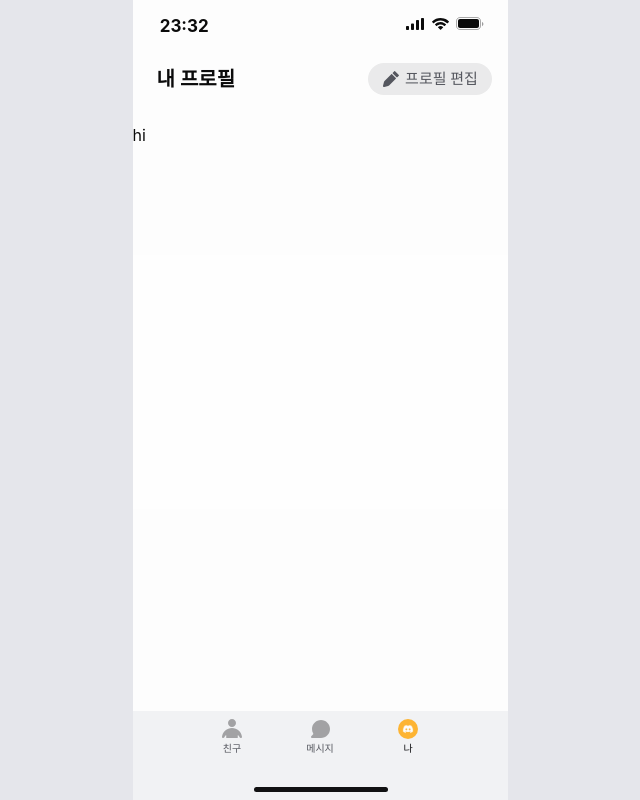
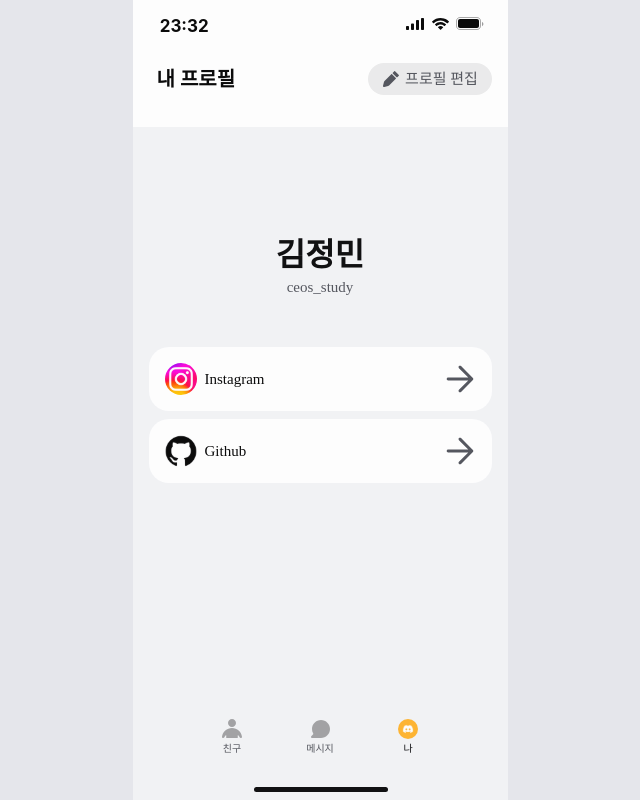
Before and after one commit to CEOS-Developers/react-messenger-19th, a React (Create React App) app: page /profile in a window 1280 px wide. Shown: the whole page, without its empty margins (320-960 px from the left). Built offline with nearby package versions, Linux system fonts and the light colour scheme; a web font is replaced by a local one.

Commit message:
Feat : make default profile UI

```diff
--- a/src/components/non-fixed/EmptyChatBody/EmptyChatBody.tsx
+++ b/src/components/non-fixed/EmptyChatBody/EmptyChatBody.tsx
@@ -16,7 +16,7 @@ const StyledEmptyChatBody = styled.div`
 const StyledProfileGroupUIContainer = styled.div`
   width: 100%;
   height: fit-content;
-  /* padding: 16px 94px 0px 94px; */
+
   padding-top: 16px;
   display: flex;
   justify-content: center;
--- a/src/components/non-fixed/EmptyChatBody/ProfileGroupUI/ProfileGroupUI.tsx
+++ b/src/components/non-fixed/EmptyChatBody/ProfileGroupUI/ProfileGroupUI.tsx
@@ -2,11 +2,9 @@
 import styled from 'styled-components';
 
 const StyledProfileGroupUI = styled.div`
-  /* width: 187px; */
   width: 100%;
   height: 187px;
-  /* margin: 16px 94px 0px 94px; */
-  /* background-color: black; */
+
   display: flex;
   flex-direction: column;
   justify-content: space-between;
@@ -15,12 +13,11 @@ const StyledProfileGroupUI = styled.div`
 `;
 
 const StyledEightyDiscordImage = styled.img`
-  widh: 80px;
+  width: 80px;
   height: 80px;
 `;
 
 const StyledNameComponent = styled.div`
-  /* width: 116px; */
   width: 100%;
   height: 68px;
   display: flex;
@@ -31,7 +28,6 @@ const StyledNameComponent = styled.div`
 `;
 
 const StyledBigName = styled.p`
-  /* width: 83px; */
   width: 100%;
   height: 41px;
   font-size: ${(props) => props.theme.textStyle.fontSize.h1};
--- a/src/components/non-fixed/ProfileBody/ProfileContent/ProfileContent.tsx
+++ b/src/components/non-fixed/ProfileBody/ProfileContent/ProfileContent.tsx
@@ -1,10 +1,119 @@
 import styled from 'styled-components';
+import { Link } from 'react-router-dom';
 
 const StyledProfileContent = styled.div`
   flex-grow: 1;
   margin-top: 16px;
+  padding-top: 57px;
+  background-color: ${(props) => props.theme.color.grayLight};
+  display: flex;
+  flex-direction: column;
+  justify-content: flex-start;
+  align-items: center;
+`;
+
+const StyledProfileNameContainer = styled.div`
+  width: 120px;
+  height: 68px;
+  margin-top: 47px;
+  margin-bottom: 48px;
+  display: flex;
+  flex-direction: column;
+  justify-content: space-between;
+  align-items: center;
+  row-gap: 4px;
+`;
+
+const StyledUsername = styled.p`
+  width: 100%;
+  height: 41px;
+  font-size: ${(props) => props.theme.textStyle.fontSize.h1};
+  line-height: ${(props) => props.theme.textStyle.lineHeight.h1};
+  font-weight: 600;
+  color: ${(props) => props.theme.color.black};
+  font-family: Pretendard;
+  text-align: center;
+`;
+
+const StyledStudy = styled.div`
+  width: 77px;
+  height: 23px;
+  font-size: ${(props) => props.theme.textStyle.fontSize.body1};
+  line-height: ${(props) => props.theme.textStyle.lineHeight.body1};
+  font-weight: 500;
+  font-family: Prtendard;
+  color: ${(props) => props.theme.color.grayDark};
+  text-align: center;
+`;
+
+const StyledSnsContainer = styled.div`
+  width: 343px;
+  height: 64px;
+  border-radius: 20px;
+  padding: 16px;
+  background-color: ${(props) => props.theme.color.white};
+  display: flex;
+  justify-content: space-between;
+  column-gap: 8px;
+  margin-bottom: 8px;
+  &:hover {
+    cursor: pointer;
+  }
+  > a {
+    text-decoration: none;
+    color: inherit;
+    display: block;
+  }
+`;
+
+const SnsImage = styled.img`
+  width: 32px;
+  height: 32px;
+`;
+
+const SnsName = styled.p`
+  width: 231px;
+  height: 100%;
+  font-size: ${(props) => props.theme.textStyle.fontSize.body1};
+  line-height: ${(props) => props.theme.textStyle.lineHeight.body1};
+  font-family: Pretendard;
+  font-weight: 500;
+  color: ${(props) => props.theme.textStyle.lineHeight.body1};
+  display: flex;
+  align-items: center;
 `;
 
 export default function ProfileContent() {
-  return <StyledProfileContent>hi</StyledProfileContent>;
+  return (
+    <StyledProfileContent>
+      <StyledProfileNameContainer>
+        <StyledUsername>김정민</StyledUsername>
+        <StyledStudy>ceos_study</StyledStudy>
+      </StyledProfileNameContainer>
+      <StyledSnsContainer>
+        <SnsImage src="/images/Instagram.svg" style={{ borderRadius: '50%' }} />
+        <SnsName>Instagram</SnsName>
+        <a
+          href={
+            'https://www.instagram.com/l0uise_my_day?igsh=bnN6dDhvYXFnM2Nz&utm_source=qr'
+          }
+          target="_blank"
+          rel="noopener noreferrer"
+        >
+          <SnsImage src="/images/rightarrow.svg" />
+        </a>
+      </StyledSnsContainer>
+      <StyledSnsContainer>
+        <SnsImage src="/images/Github.svg" />
+        <SnsName>Github</SnsName>
+        <a
+          href={'https://github.com/Programming-Seungwan'}
+          target="_blank"
+          rel="noopener noreferrer"
+        >
+          <SnsImage src="/images/rightarrow.svg" />
+        </a>
+      </StyledSnsContainer>
+    </StyledProfileContent>
+  );
 }
```
